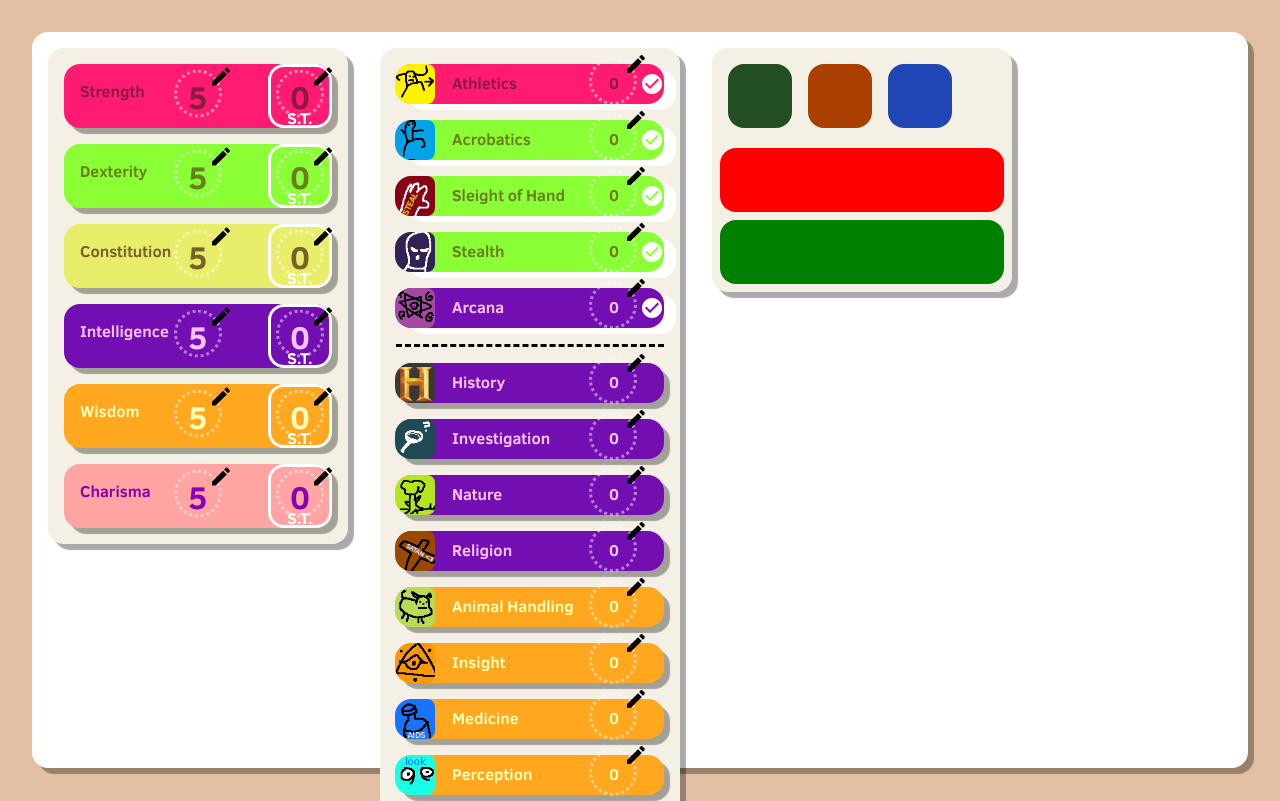
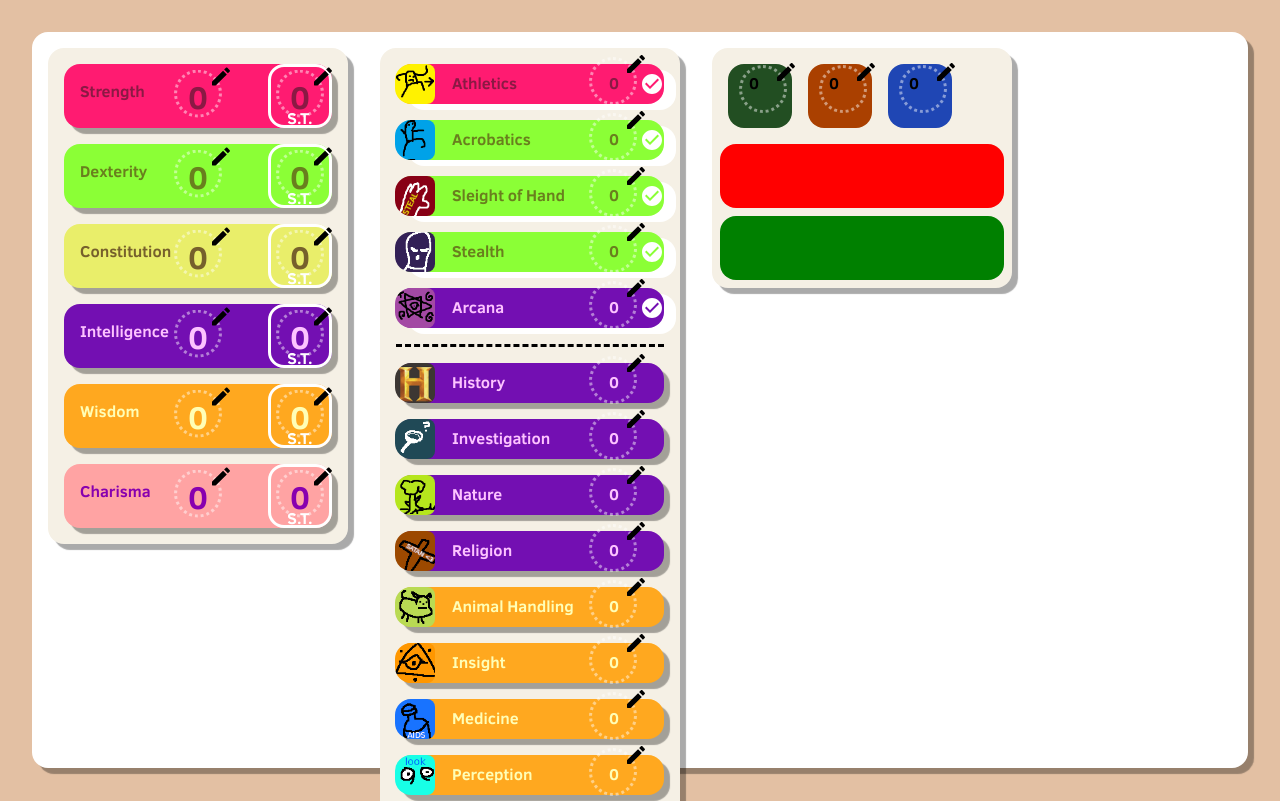
Before and after one commit to Auxnon/social-board-game, a website: page sheet/index.html in a window 1280 px wide. Shown: the top 801 px of the page. Drawn offline with Linux system fonts and the light colour scheme.

Commit message:
working on character sheet

```diff
--- a/sheet/index.html
+++ b/sheet/index.html
@@ -378,7 +378,7 @@ body {
 	height: 64px;
 }
 
-
+/*************/
 .character-picture{
 	width:212px;
 	height: 256px;
@@ -403,6 +403,10 @@ body {
 	top: 0;
 	background-color: purple;
 }
+/***********************/
+
+
+
 
 </style>
 
@@ -512,15 +516,10 @@ init()
 
 
 
-function makeStat(type, label, number) {
+function makeStat(type, label) {
     let item = d('section-item ' + type);
     let labelDom = d('section-item-label')
-    let num = document.createElement('input');
-    num.className = 'number';
-    num.value = number
-    num.type = 'number'
-    num.min = 0;
-    num.max = 30;
+    let num=input(0,30)
     //num.disabled=true;
     labelDom.innerText = label
     item.appendChild(labelDom)
@@ -788,12 +787,33 @@ function d(c) {
     dom.className = c;
     return dom
 }
+function input(start,end){
+    let num = document.createElement('input');
+    num.className = 'number';
+    num.value = 0
+    num.type = 'number'
+    num.min = start;
+    num.max = end;
+    return num;
+
+}
 
 function makeStatus(){
 	let status=document.querySelector('.section-status');
 	let armor=d('status-armor')
 	let initiative=d('status-initiative')
 	let speed=d('status-speed')
+    let speedNumber=input(0,10);
+    let armorNumber=input(0,10);
+    let initiNumber=input(0,10);
+
+    speedNumber.innerText=10;
+    initiNumber.innerText=10;
+    armorNumber.innerText=10;
+    armor.appendChild(armorNumber)
+    speed.appendChild(speedNumber)
+    initiative.appendChild(initiNumber)
+
 
 	let row=d();
 	row.appendChild(armor);
```
